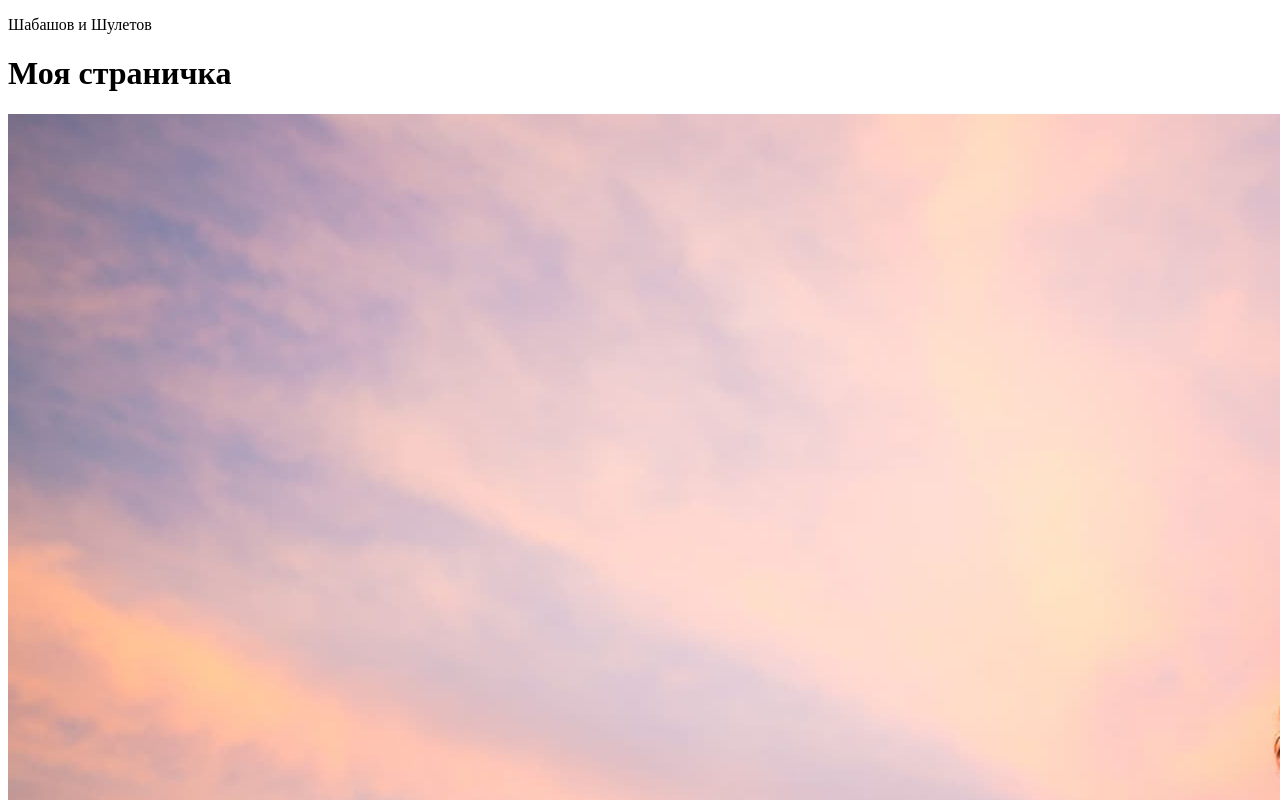
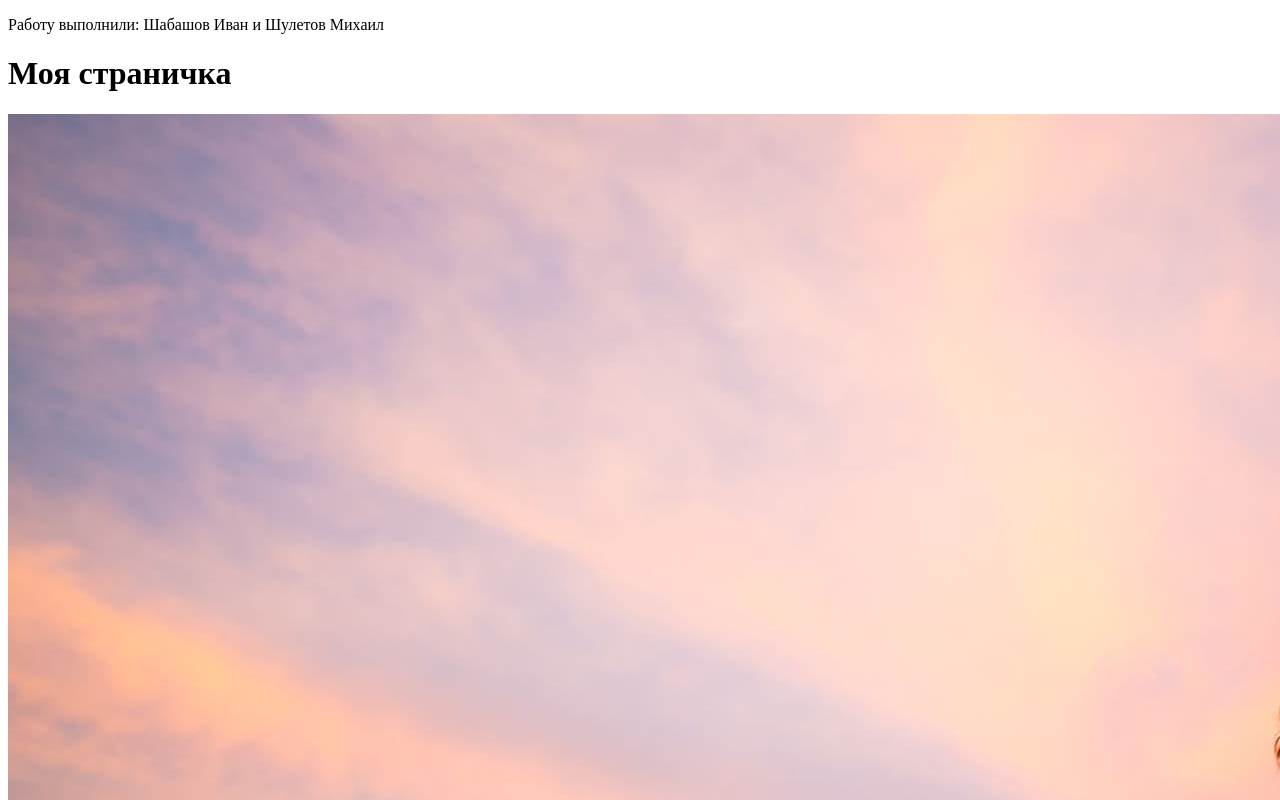
Before and after one commit to Mihuil1124/Mihuil1124.github.io, a plain HTML site: page index.html in a window 1280 px wide. Shown: the top 800 px of the page. Drawn offline with Linux system fonts and the light colour scheme.

Commit message:
Update index.html

```diff
--- a/index.html
+++ b/index.html
@@ -7,7 +7,7 @@
     <title>Hello World</title>
 </head>
 <body>
-    <p>Шабашов и Шулетов</p>
+    <p>Работу выполнили: Шабашов Иван и Шулетов Михаил</p>
     <H1>Моя страничка</H1>
     <img src="./img/Poet.jpg">
     <p>Стишок</p>
```
